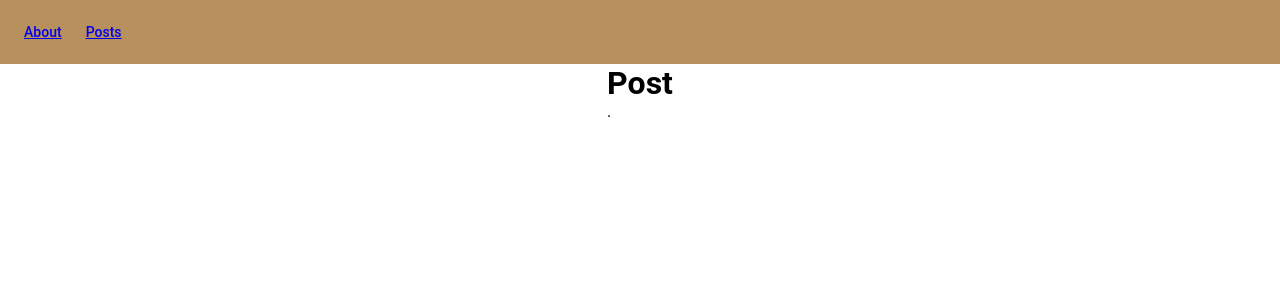
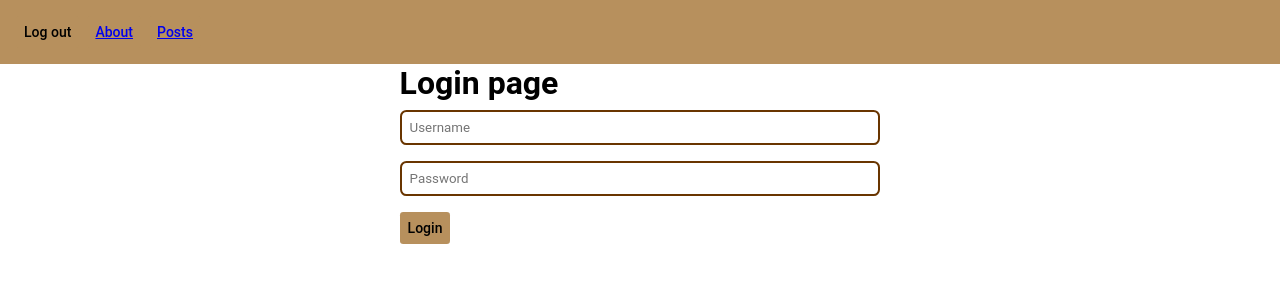
Before and after one commit to BleNd85/react-test-app, a React (Create React App) app: page /posts/1 in a window 1280 px wide. Shown: the top 300 px of the page. Built offline with nearby package versions, Linux system fonts and the light colour scheme; no server answers.

Commit message:
adds private and public routing, auth context

```diff
--- a/src/API/PostService.js
+++ b/src/API/PostService.js
@@ -9,4 +9,7 @@ export class PostService {
     static async getPostById(id) {
         return await axios.get(`https://jsonplaceholder.typicode.com/posts/${id}`);
     }
+    static async getCommentsByPostId(id){
+        return await axios.get(`https://jsonplaceholder.typicode.com/posts/${id}/comments`);
+    }
 }
--- a/src/App.js
+++ b/src/App.js
@@ -1,13 +1,29 @@
 import "./styles/App.css"
-import {BrowserRouter, Route, Routes} from "react-router-dom";
+import {BrowserRouter} from "react-router-dom";
 import Navbar from "./components/UI/navbar/Navbar";
 import AppRouter from "./components/AppRouter";
+import {AuthContext} from "./context/idex";
+import {useEffect, useState} from "react";
 
 export default function App() {
+    const [isAuth, setIsAuth] = useState(false);
+    const [isAuthLoading, setIsAuthLoading] = useState(true);
+    useEffect(() => {
+        if (localStorage.getItem("auth")) {
+            setIsAuth(true);
+        }
+        setIsAuthLoading(false);
+    }, [])
+
     return (
-        <BrowserRouter>
-            <Navbar/>
-            <AppRouter/>
-        </BrowserRouter>
+        <AuthContext.Provider value={{
+            isAuth, setIsAuth, isAuthLoading
+        }}>
+            <BrowserRouter>
+                <Navbar/>
+                <AppRouter/>
+            </BrowserRouter>
+        </AuthContext.Provider>
+
     )
 }
--- a/src/components/AppRouter.jsx
+++ b/src/components/AppRouter.jsx
@@ -1,17 +1,35 @@
-import React from 'react';
+import React, {useContext} from 'react';
 import {Route, Routes} from "react-router-dom";
-import About from "../pages/About";
-import Posts from "../pages/Posts";
-import Error from "../pages/Error";
-import PostPageId from "../pages/PostPageId";
+import {privateRoutes, publicRoutes} from "./router";
+import {AuthContext} from "../context/idex";
+import Loader from "./UI/loader/Loader";
 
 export default function AppRouter() {
+    const {isAuth, isAuthLoading} = useContext(AuthContext);
+    if (isAuthLoading) {
+        return (
+            <Loader/>
+        )
+    }
     return (
-        <Routes>
-            <Route path="/about" element={<About/>}/>
-            <Route exact path="/posts" element={<Posts/>}/>
-            <Route exact path="/posts/:id" element={<PostPageId/>}></Route>
-            <Route path="*" element={<Error/>}></Route>
-        </Routes>
-    );
+        isAuth
+            ?
+            <Routes>
+                {privateRoutes.map(route => <Route
+                    key={route.path}
+                    element={route.element}
+                    path={route.path}
+                    exact={route.exact}
+                />)}
+            </Routes>
+            :
+            <Routes>
+                {publicRoutes.map(route => <Route
+                    key={route.path}
+                    element={route.element}
+                    path={route.path}
+                    exact={route.exact}
+                />)}
+            </Routes>)
+
 }
--- a/src/components/UI/navbar/Navbar.jsx
+++ b/src/components/UI/navbar/Navbar.jsx
@@ -1,10 +1,20 @@
 import MyButton from "../button/MyButton";
 import {Link} from "react-router-dom";
 import classes from "./Navbar.module.css"
+import {useContext} from "react";
+import {AuthContext} from "../../../context/idex";
 
 export default function Navbar() {
+    const {isAuth, setIsAuth} = useContext(AuthContext);
+
+    function logout() {
+        setIsAuth(false);
+        localStorage.removeItem("auth");
+    }
+
     return (
         <div className={classes.navbar}>
+            <MyButton onClick={logout}>Log out</MyButton>
             <MyButton>
                 <Link to="/about">About</Link>
             </MyButton>
--- /dev/null
+++ b/src/components/router/index.js
@@ -0,0 +1,17 @@
+import Posts from "../../pages/Posts";
+import PostPageId from "../../pages/PostPageId";
+import About from "../../pages/About";
+import Login from "../../pages/Login";
+import Error from "../../pages/Error";
+
+export const privateRoutes = [
+    {path: "/posts", element: <Posts/>, exact: true},
+    {path: "/about", element: <About/>, exact: true},
+    {path: "/posts/:id", element: <PostPageId/>, exact: true},
+    {path: "*", element: <Posts/>, exact: true},
+]
+
+export const publicRoutes = [
+    {path: "/login", element: <Login/>, exact: true},
+    {path: "*", element: <Login/>, exact: true},
+]
--- /dev/null
+++ b/src/context/idex.js
@@ -0,0 +1,3 @@
+import {createContext} from "react";
+
+export const AuthContext = createContext(null);
--- /dev/null
+++ b/src/pages/Login.jsx
@@ -0,0 +1,25 @@
+import MyInput from "../components/UI/input/MyInput";
+import MyButton from "../components/UI/button/MyButton";
+import {useContext} from "react";
+import {AuthContext} from "../context/idex";
+
+export default function Login() {
+    const {isAuth, setIsAuth} = useContext(AuthContext);
+
+    function login(event) {
+        event.preventDefault();
+        setIsAuth(true);
+        localStorage.setItem("auth", "true");
+    }
+
+    return (
+        <div>
+            <h1>Login page</h1>
+            <form onSubmit={login}>
+                <MyInput type={"text"} placeholder="Username"/>
+                <MyInput type={"password"} placeholder="Password"/>
+                <MyButton>Login</MyButton>
+            </form>
+        </div>
+    )
+}
--- a/src/pages/PostPageId.jsx
+++ b/src/pages/PostPageId.jsx
@@ -7,21 +7,46 @@ import Loader from "../components/UI/loader/Loader";
 export default function PostPageId() {
     const params = useParams();
     const [post, setPost] = useState({});
+    const [comments, setComments] = useState([]);
     const [fetchPostById, isLoading, error] = useFetching(async (id) => {
         const response = await PostService.getPostById(id);
         setPost(response.data);
+    })
+    const [fetchCommentsByPostId, commentsIsLoading, commentsError] = useFetching(async (id) => {
+        const response = await PostService.getCommentsByPostId(id);
+        setComments(response.data);
     })
 
 
     useEffect(() => {
         fetchPostById(params.id)
+        fetchCommentsByPostId(params.id)
     }, []);
+
     return (
         <div>
-            <h1>Post</h1>
+            <h1>Post #{params.id}</h1>
             {isLoading
                 ? <Loader/>
-                : <div>{post.id}. {post.title}</div>}
+                : <div>
+                    <div>
+                        {post.title}
+                    </div>
+                    <div>
+                        {post.body}
+                    </div>
+                </div>
+            }
+            <h2>Comments</h2>
+            {commentsIsLoading
+            ? <Loader/>
+            : <div>
+                    {comments.map(comment =>
+                    <div style={{marginTop: "1rem"}}>
+                        <h5>{comment.email}</h5>
+                        <div>{comment.body}</div>
+                    </div>)}
+                </div>}
         </div>
     );
 }
```
